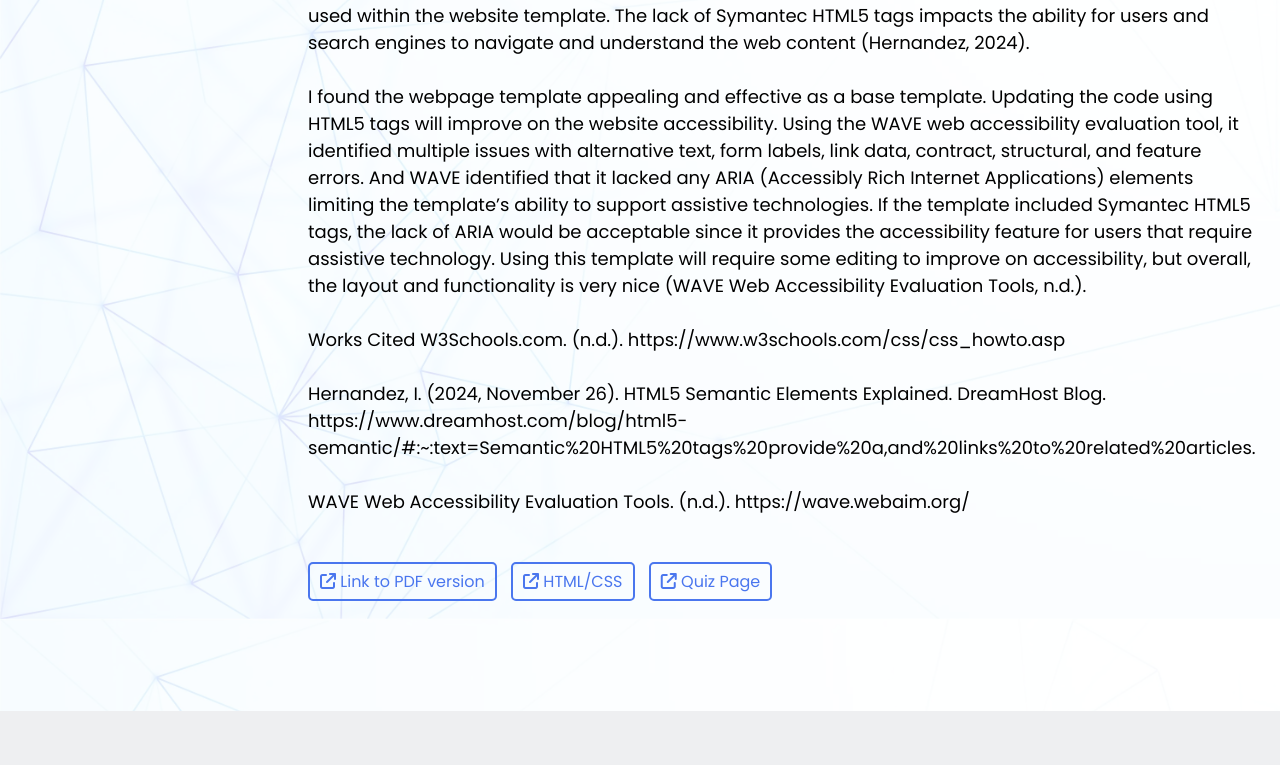
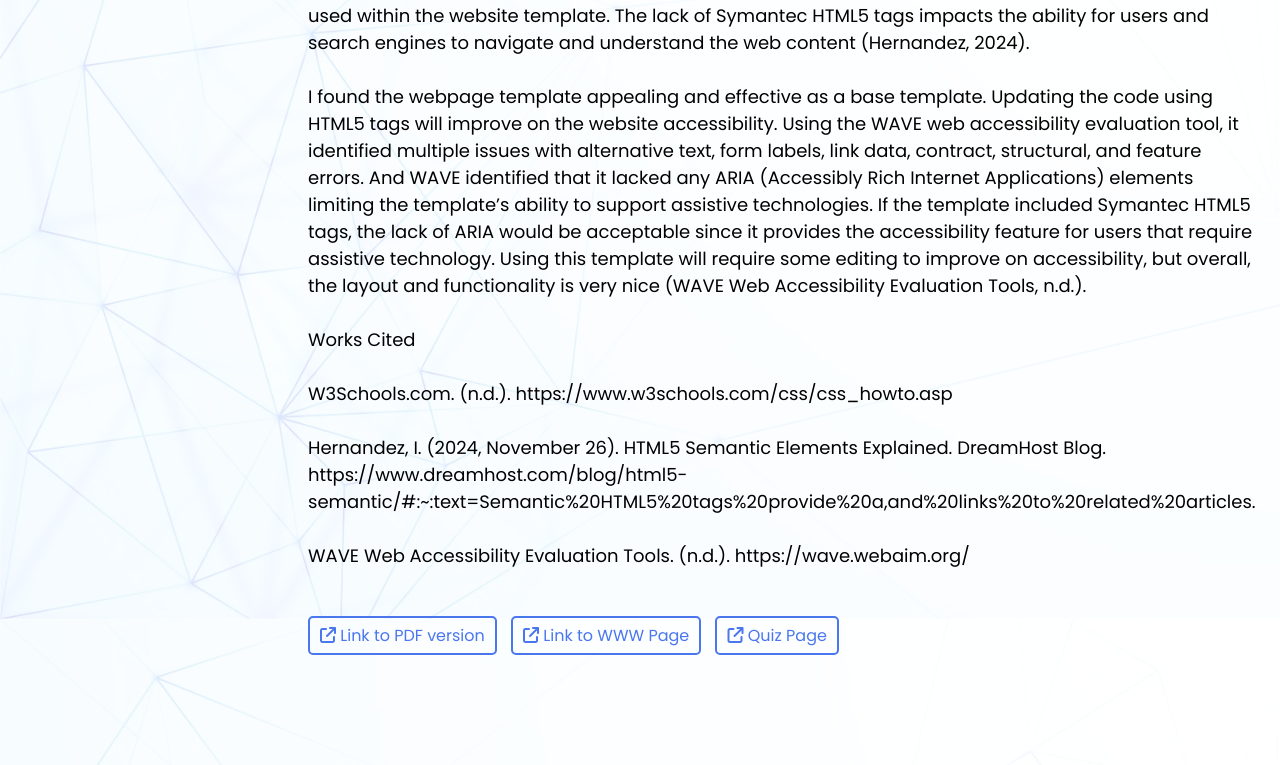
Before and after one commit to Tbar1864/Tomb-Web3c-Project, a plain HTML site: page html-css-research.html in a window 1280 px wide. Shown: the part 1088-1853 px from the top of the page. Before the commit the page ends 1799 px from the top, so only its background shows below. Drawn offline with Linux system fonts and the light colour scheme.

Commit message:
Update html-css-research.html

```diff
--- a/html-css-research.html
+++ b/html-css-research.html
@@ -102,7 +102,7 @@
                                 users that require assistive technology. Using this template will require some editing to improve on accessibility, but
                                 overall, the layout and functionality is very nice (WAVE Web Accessibility Evaluation Tools, n.d.). <br><br>
 
-                                Works Cited
+                                Works Cited <br><br>
                                 W3Schools.com. (n.d.). https://www.w3schools.com/css/css_howto.asp <br><br>
                                 Hernandez, I. (2024, November 26). HTML5 Semantic Elements Explained. DreamHost Blog.
                                 https://www.dreamhost.com/blog/html5-semantic/#:~:text=Semantic%20HTML5%20tags%20provide%20a,and%20links%20to%20related%20articles. <br><br>
@@ -111,14 +111,17 @@
                             </p>
 
                             <div class="links">
-                                <a href="research/Assignment 1-WWW.pdf" target="_blank" rel="noopener noreferrer">
+
+                                <a href="research/Assignment 2-TBarrera.pdf" target="_blank" rel="noopener noreferrer">
                                     <i class="fa-solid fa-external-link"></i>
                                     <span>Link to PDF version</span>
                                 </a>
-                                <a href="research/Assignment 2-TBarrera.pdf" target="_blank" rel="noopener noreferrer">
+
+                                <a href="WWW-research.pdf" target="_blank" rel="noopener noreferrer">
                                     <i class="fa-solid fa-external-link"></i>
-                                    <span>HTML/CSS</span>
+                                    <span>Link to WWW Page</span>
                                 </a>
+
                                 <a href="quiz.html" target="_blank" rel="noopener noreferrer">
                                     <i class="fa-solid fa-external-link"></i>
                                     <span>Quiz Page</span>
```
